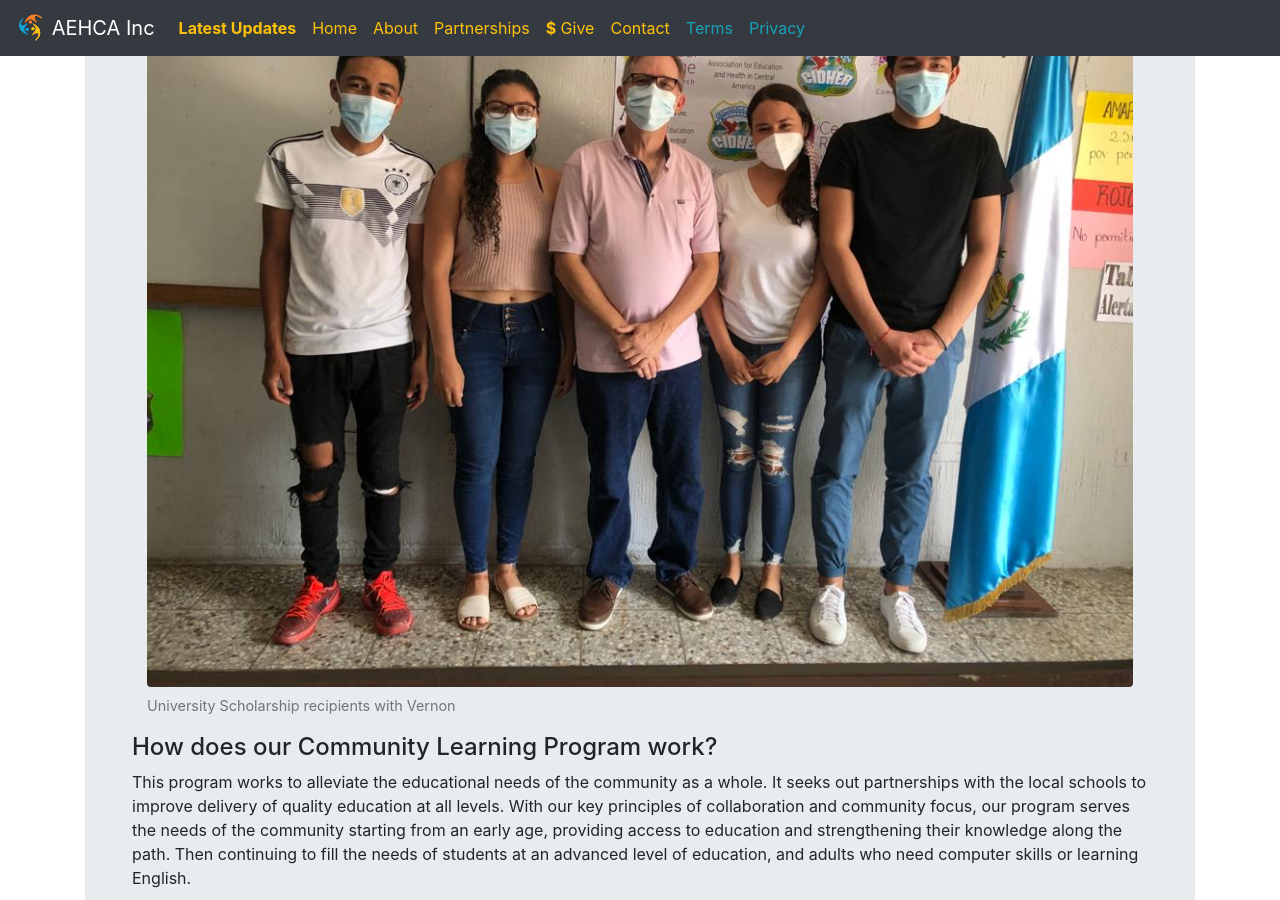
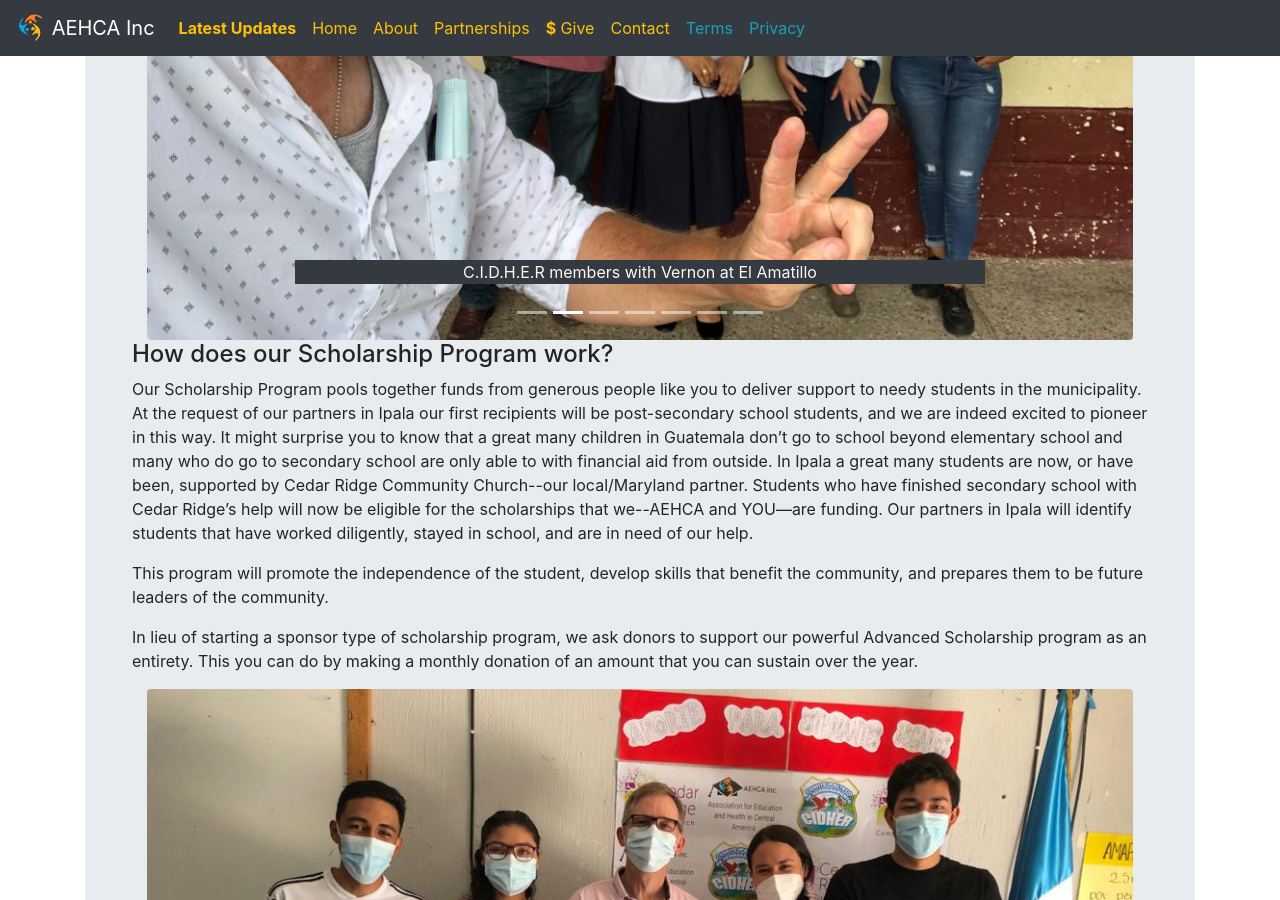
Before and after one commit to aehca/aehca.github.io, a Jekyll site: the page built from _posts/2020-12-15-education-support.html, in a window 1280 px wide and 900 px high, scrolled down 883 px. Built offline with Jekyll 4.4.1, drawn with Linux system fonts in a browser that asks for light colours.

Commit message:
new carousel and images for el amatillo

```diff
--- a/_posts/2020-12-15-education-support.html
+++ b/_posts/2020-12-15-education-support.html
@@ -32,6 +32,63 @@ author: billy
                                 <p>From all of us at AEHCA Inc., our partners in Ipala, and on behalf
                                     of all of our students and their families, we appreciate your
                                     support! </p>
+                                <!-- PHOTO CAROUSEL WITH BUTTONS AND CAPTIONS-->
+                                <div class="col">
+                                    <div id="elAmatilloCarousel" class="carousel slide" data-ride="carousel">
+                                        <ol class="carousel-indicators">
+                                            <li data-target="#elAmatilloCarousel" data-slide-to="0" class="active"></li>
+                                            <li data-target="#elAmatilloCarousel" data-slide-to="1"></li>
+                                            <li data-target="#elAmatilloCarousel" data-slide-to="2"></li>
+                                            <li data-target="#elAmatilloCarousel" data-slide-to="3"></li>
+                                            <li data-target="#elAmatilloCarousel" data-slide-to="4"></li>
+                                            <li data-target="#elAmatilloCarousel" data-slide-to="5"></li>
+                                            <li data-target="#elAmatilloCarousel" data-slide-to="6"></li>
+                                        </ol>
+                                        <div class="carousel-inner">
+                                            <div class="carousel-item active">
+                                                <img src="/images/el-amatillo-1.jpg" class="d-block w-100 rounded"
+                                                    alt="Education - el amatillo - Ipala, Guatemala">
+                                                <div class="carousel-caption d-none d-md-block">
+                                                    <p class="text-light bg-dark">New desks for El Amatillo</p>
+                                                </div>
+                                            </div>
+                                            <div class="carousel-item">
+                                                <img src="/images/el-amatillo-2.jpg" class="d-block w-100 rounded"
+                                                    alt="Education - cidher and vernon el amatillo - Ipala, Guatemala">
+                                                <div class="carousel-caption d-none d-md-block">
+                                                    <p class="text-light bg-dark">C.I.D.H.E.R members with Vernon at El
+                                                        Amatillo</p>
+                                                </div>
+                                            </div>
+                                            <div class="carousel-item">
+                                                <img src="/images/el-amatillo-3.jpg" class="d-block w-100 rounded"
+                                                    alt="Education - Teachers for El Amatillo - Ipala, Guatemala">
+                                                <div class="carousel-caption d-none d-md-block">
+                                                    <p class="text-light bg-dark">El Amatillo Teachers and Vernon</p>
+                                                </div>
+                                            </div>
+                                            <div class="carousel-item">
+                                                <img src="/images/el-amatillo-4.jpg" class="d-block w-100 rounded"
+                                                    alt="Education - broken desks - Ipala, Guatemala">
+                                                <div class="carousel-caption d-none d-md-block">
+                                                    <p class="text-light bg-dark">What the new desks are replacing at El
+                                                        Amatillo</p>
+                                                </div>
+                                            </div>
+                                        </div>
+                                        <a class="carousel-control-prev" href="#elAmatilloCarousel" role="button"
+                                            data-slide="prev">
+                                            <span class="carousel-control-prev-icon" aria-hidden="true"></span>
+                                            <span class="sr-only">Previous</span>
+                                        </a>
+                                        <a class="carousel-control-next" href="#elAmatilloCarousel" role="button"
+                                            data-slide="next">
+                                            <span class="carousel-control-next-icon" aria-hidden="true"></span>
+                                            <span class="sr-only">Next</span>
+                                        </a>
+                                    </div>
+                                </div>
+                                <!-- END PHOTO CAROUSEL WITH BUTTONS AND CAPTIONS-->
                                 <h4 class="mt-0">How does our Scholarship Program work?</h4>
                                 <p>Our Scholarship Program pools together funds from generous
                                     people like you to deliver support to needy students in the
```
Also changed, not shown: images/el-amatillo-1.jpg (added), images/el-amatillo-2.jpg (added), images/el-amatillo-3.jpg (added), images/el-amatillo-4.jpg (added).
